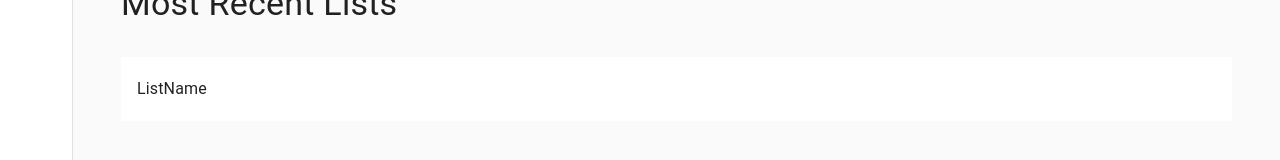
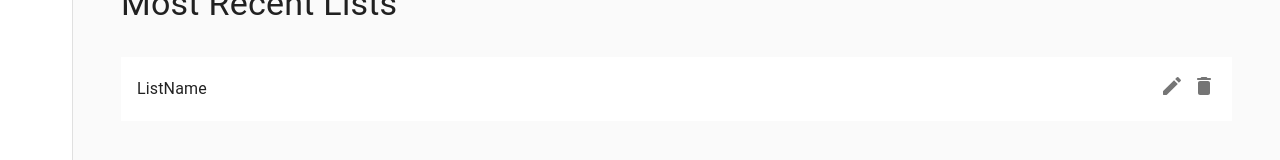
Before and after one commit to cnapolea/ExpressJS-Single-Multi-Users-Action-Items, a React (Create React App) app in the folder client/: page / in a window 1280 px wide. Shown: the part 231-391 px from the top of the page. Built offline with nearby package versions, Linux system fonts and the light colour scheme.

Commit message:
add trash and edit icon to actionList component

```diff
--- a/client/src/componets/MainContainer/ListContainer/ListsDisplay/ActionListItem/ActionListItem.jsx
+++ b/client/src/componets/MainContainer/ListContainer/ListsDisplay/ActionListItem/ActionListItem.jsx
@@ -1,5 +1,8 @@
 import React from 'react';
-import {List, ListItem, ListItemText} from '@material-ui/core/';
+import {Grid, List, ListItem, ListItemText, ListItemIcon} from '@material-ui/core/';
+
+import EditIcon from '@material-ui/icons/EditRounded';
+import DeleteIcon from '@material-ui/icons/DeleteRounded';
 
 import useStyles from './styles.js';
 
@@ -20,7 +23,17 @@ function ActionList(){
                 button
                 selected={selectedIndex === 2}
                 onClick={(event) => handleListItemClick(event, 2)}>
-                <ListItemText primary="ListName" />
+                    <ListItemText primary="ListName" />
+                    <ListItemIcon>
+                        <Grid container spacing={1}>
+                            <Grid item>
+                                <EditIcon/>
+                            </Grid>
+                            <Grid item>
+                                <DeleteIcon button/>
+                            </Grid>
+                        </Grid>
+                    </ListItemIcon>
                 </ListItem>
             </List>
         </div>
--- a/client/src/componets/MainContainer/MainContainer.jsx
+++ b/client/src/componets/MainContainer/MainContainer.jsx
@@ -11,6 +11,7 @@ import ChevronRightIcon from '@material-ui/icons/ChevronRight';
 import ListIcon from '@material-ui/icons/ListAlt';
 import HomeIcon from '@material-ui/icons/HomeOutlined';
 import AddCircleIcon from '@material-ui/icons/AddCircle';
+
 
 import {useStyles} from './styles.js';
 import ListContainer from './ListContainer/ListContainer.jsx'
@@ -39,10 +40,6 @@ export default function MiniDrawer(props) {
 
   const handleNewListBtnClick = () => {
     setNewListBtnClicked(true);
-  }
-
-  const handleHomeClick = () => {
-    goHomeHandler();
   }
 
   return (
```
